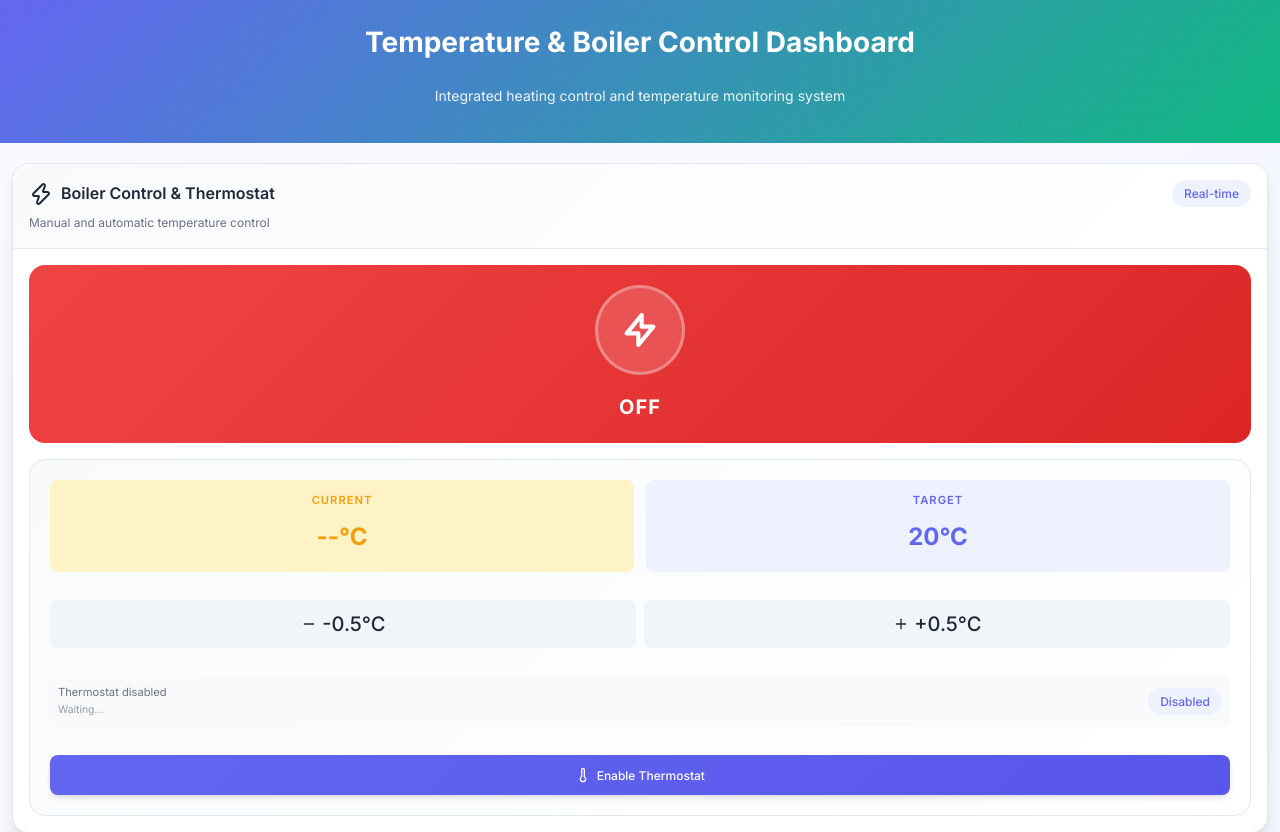
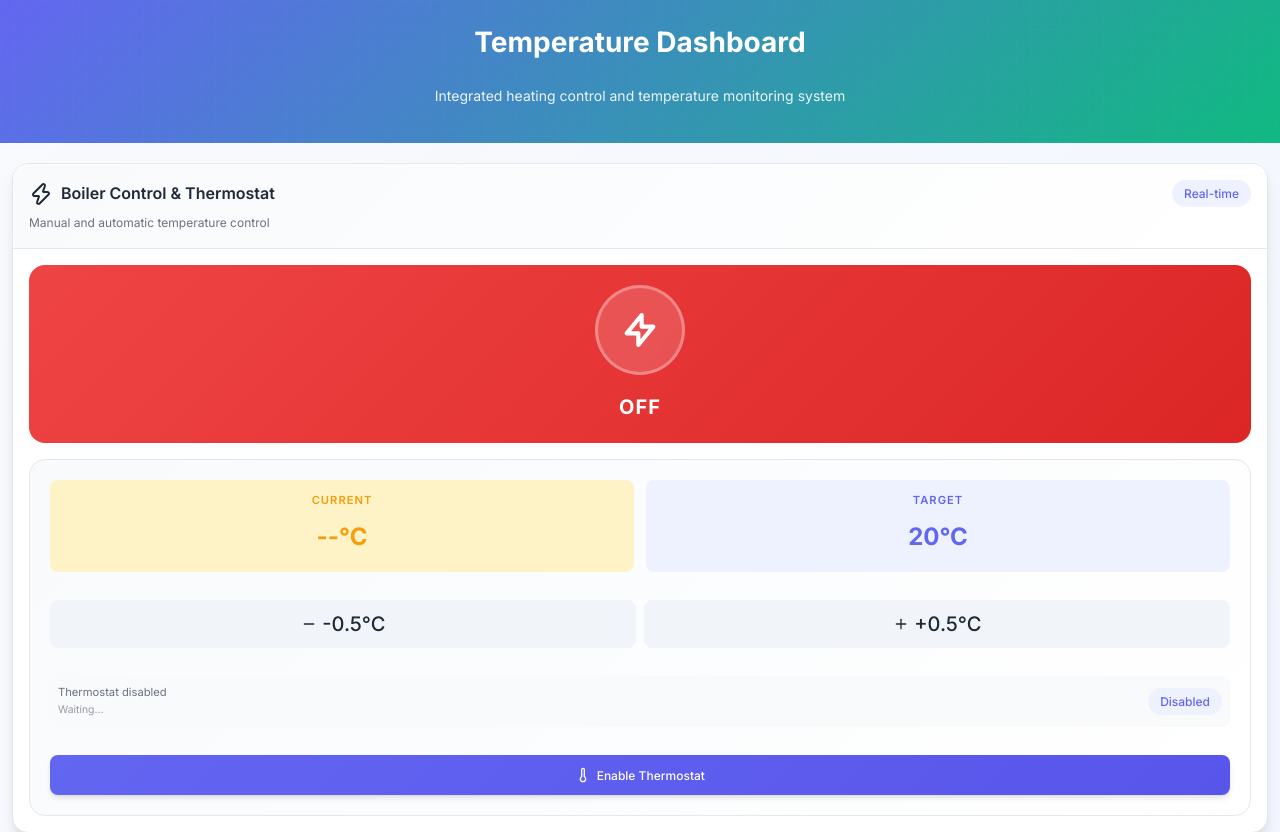
Before and after one commit to 0ri0nRo/SmartHouse, a Flask app: page /temp in a window 1280 px wide. Shown: the top 832 px of the page. Run offline with Flask 3, Linux system fonts and the light colour scheme; data that the repository does not hold is empty; some libraries are stand-ins or nearby versions.

Commit message:
feat: simplify page title from 'Temperature & Boiler Control Dashboard' to 'Temperature Dashboard'

```diff
--- a/src/templates/temperature.html
+++ b/src/templates/temperature.html
@@ -782,7 +782,7 @@
 <body>
     <div class="page-header">
         <div class="dashboard-container">
-            <h1 class="page-title">Temperature & Boiler Control Dashboard</h1>
+            <h1 class="page-title">Temperature Dashboard</h1>
             <p class="page-subtitle">Integrated heating control and temperature monitoring system</p>
         </div>
     </div>
```
